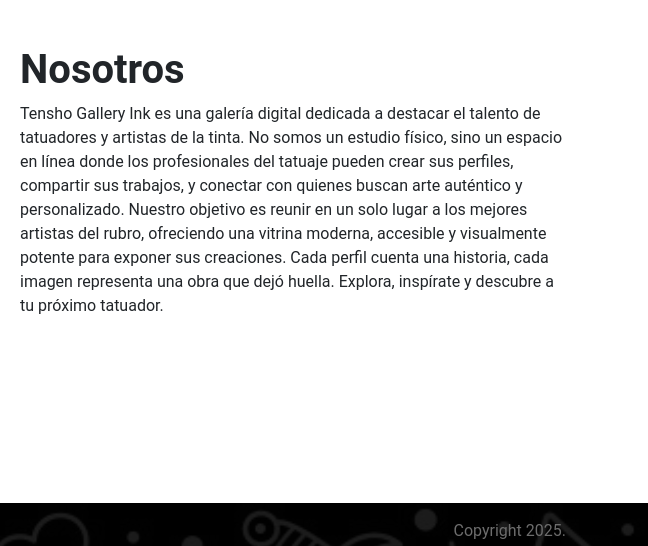
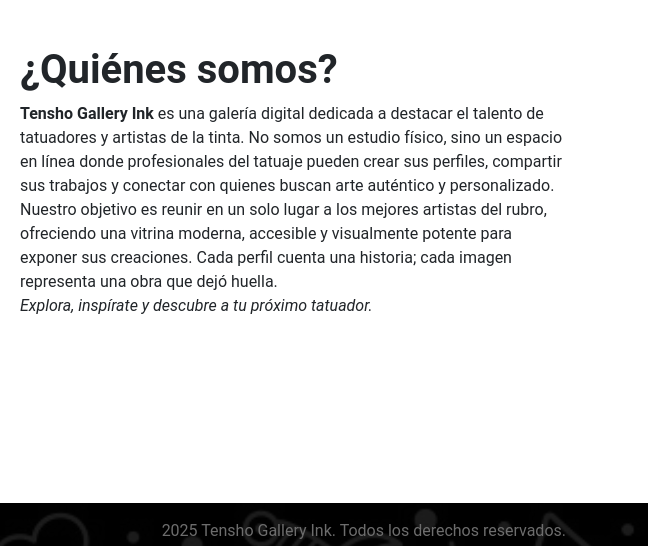
Before and after one commit to Driuuuu/tensho, a website: page pages/nosotros.html in a window 1280 px wide. Shown: the part 458-1004 px from the top of the page, 632-1280 px from the left. Drawn offline with nearby package versions, Linux system fonts and the light colour scheme.

Commit message:
Update nosotros.html
seo en nosotros

```diff
--- a/pages/nosotros.html
+++ b/pages/nosotros.html
@@ -3,7 +3,10 @@
   <head>
     <meta charset="UTF-8" />
     <meta name="viewport" content="width=device-width, initial-scale=1.0" />
-    <title>Document</title>
+    <title>Sobre Nosotros | Tensho Gallery Ink</title>
+    <meta name="description" content="Conoce a Tensho Gallery Ink, una galería digital que reúne a los mejores tatuadores en un solo espacio. Arte, talento y conexión con artistas del tatuaje.">
+    <meta name="keywords" content="tatuajes, galería digital, artistas tatuadores, Tensho Gallery Ink, arte corporal, perfil de tatuadores">
+    <meta name="author" content="Tensho Gallery Ink">
     <link
       href="https://cdn.jsdelivr.net/npm/bootstrap@5.3.7/dist/css/bootstrap.min.css"
       rel="stylesheet"
@@ -17,7 +20,7 @@
     <header>
       <nav class="navbar navbar-expand-lg">
         <div class="container">
-          <a class="navbar-brand" href="../index.html">Tensho Gallery Ink</a>
+          <a class="navbar-brand" href="../index.html" aria-label="Volver al Inicio - Tensho Gallery Ink">Tensho Gallery Ink</a>
           <button
             class="navbar-toggler"
             type="button"
@@ -58,11 +61,11 @@
     <!-- Main -->
     <main>
       <!-- Banner Sobre Nosotros -->
-      <section class="aboutus-banner p-5">
+      <section class="aboutus-banner p-5" aria-labelledby="aboutus-title">
         <div class="container">
           <div class="row">
             <div class="col-12 text-center">
-              <h2 class="aboutus-banner__title fw-bold">Sobre nosotros</h2>
+              <h2 class="aboutus-banner__title fw-bold" id="aboutus-title">Sobre nosotros</h2>
             </div>
           </div>
         </div>
@@ -75,6 +78,7 @@
           <div class="row">
             <div class="col-12 col-lg-6">
               <iframe
+                title="Ubicación de Tensho Gallery Ink en Los Leones, Santiago"
                 src="https://www.google.com/maps/embed?pb=!1m18!1m12!1m3!1d3330.0429954967444!2d-70.61103232346242!3d-33.422123396063476!2m3!1f0!2f0!3f0!3m2!1i1024!2i768!4f13.1!3m3!1m2!1s0x9662cf68b9ebc13b%3A0xe76922c79658a496!2sLos%20Leones!5e0!3m2!1ses-419!2scl!4v1751676691922!5m2!1ses-419!2scl"
                 width="600"
                 height="450"
@@ -85,14 +89,14 @@
               ></iframe>
             </div>
             <div class="col-12 col-lg-6 my-5 mt-lg-0">
-              <h3 class="fw-bold fs-1">Nosotros</h3>
+              <h2 class="fw-bold fs-1">¿Quiénes somos?</h2>
               <p>
-                Tensho Gallery Ink es una galería digital dedicada a destacar el talento de tatuadores y artistas de la tinta. No somos un estudio físico, sino un espacio en línea donde los profesionales del tatuaje pueden crear sus perfiles, compartir sus trabajos, y conectar con quienes buscan arte auténtico y personalizado.
-
-Nuestro objetivo es reunir en un solo lugar a los mejores artistas del rubro, ofreciendo una vitrina moderna, accesible y visualmente potente para exponer sus creaciones. Cada perfil cuenta una historia, cada imagen representa una obra que dejó huella.
-
-Explora, inspírate y descubre a tu próximo tatuador.
+                <strong>Tensho Gallery Ink</strong> es una galería digital dedicada a destacar el talento de tatuadores y artistas de la tinta. No somos un estudio físico, sino un espacio en línea donde profesionales del tatuaje pueden crear sus perfiles, compartir sus trabajos y conectar con quienes buscan arte auténtico y personalizado.
               </p>
+              <p>
+                Nuestro objetivo es reunir en un solo lugar a los mejores artistas del rubro, ofreciendo una vitrina moderna, accesible y visualmente potente para exponer sus creaciones. Cada perfil cuenta una historia; cada imagen representa una obra que dejó huella.
+              </p>
+              <p><em>Explora, inspírate y descubre a tu próximo tatuador.</em></p>
             </div>
           </div>
         </div>
@@ -106,7 +110,7 @@
       <div class="container">
         <div class="row text-end">
           <div class="col-12">
-            <p>Copyright 2025.</p>
+            <p>2025 Tensho Gallery Ink. Todos los derechos reservados.</p>
           </div>
         </div>
       </div>
```
